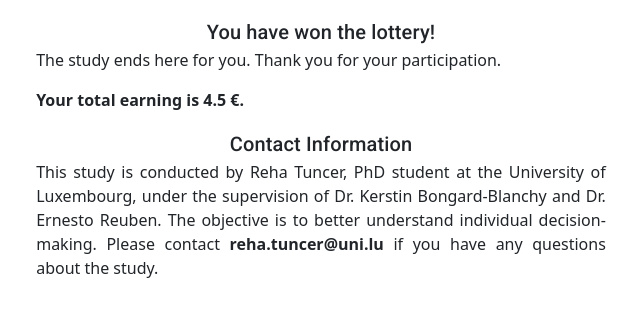
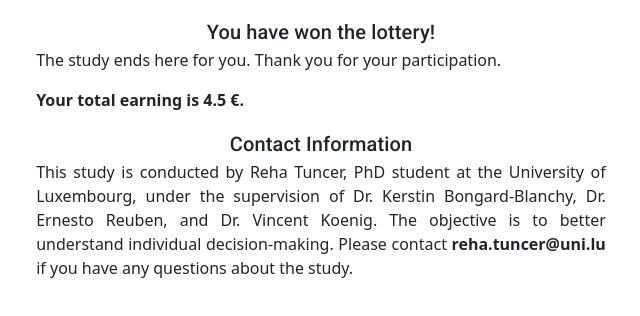
Before and after one commit to reha96/labor_leisure_experiment, a React (Create React App) app: page /1/lotwin in a window 1280 px wide. Shown: the top 316 px of the page, without its empty margins (319-959 px from the left). Built offline with nearby package versions, Linux system fonts and the light colour scheme.

Commit message:
progress Home3

```diff
--- a/src/Components/Timer.js
+++ b/src/Components/Timer.js
@@ -1,61 +1,80 @@
-import React from 'react'
-import { useState, useEffect } from 'react';
-import { useNavigate } from 'react-router-dom';
-import QueryBuilderRoundedIcon from '@mui/icons-material/QueryBuilderRounded';
-import LinearProgress from '@mui/material/LinearProgress';
-import Typography from '@mui/material/Typography';
-import Button from '@mui/material/Button';
-import Dialog from '@mui/material/Dialog';
-import DialogActions from '@mui/material/DialogActions';
-import DialogContent from '@mui/material/DialogContent';
-import DialogContentText from '@mui/material/DialogContentText';
+import React from "react";
+import { useState, useEffect } from "react";
+import QueryBuilderRoundedIcon from "@mui/icons-material/QueryBuilderRounded";
+import LinearProgress from "@mui/material/LinearProgress";
+import Typography from "@mui/material/Typography";
+import Button from "@mui/material/Button";
+import Dialog from "@mui/material/Dialog";
+import DialogActions from "@mui/material/DialogActions";
+import DialogContent from "@mui/material/DialogContent";
+import DialogContentText from "@mui/material/DialogContentText";
 
 const Timer = (props) => {
   const { initialMinute = 0, initialSeconds = 0 } = props;
   const [minutes, setMinutes] = useState(initialMinute);
   const [seconds, setSeconds] = useState(initialSeconds);
-  const navigate = useNavigate();
   const [open, setOpen] = React.useState(false);
 
   const handleClose = () => {
     setOpen(false);
-    localStorage.setItem('clickedOKtoswitch', 'yes');
+    localStorage.setItem("clickedOKtoswitch", "yes");
     // window.location.reload(true);
   };
 
   useEffect(() => {
-
     let myInterval = setInterval(() => {
       if (seconds > 0) {
         setSeconds(seconds - 1);
       }
       if (seconds === 0) {
         if (minutes === 0) {
-          clearInterval(myInterval)
+          clearInterval(myInterval);
         } else {
           setMinutes(minutes - 1);
           setSeconds(59);
         }
         if (minutes === 10) {
-          setOpen(true)
+          setOpen(true);
         }
       }
-    }, 1000)
+    }, 1000);
     return () => {
-      window.localStorage.setItem('lastmin', minutes);
-      window.localStorage.setItem('lastsec', seconds);
-      window.localStorage.setItem('progress', 100 - Math.round((parseInt(window.localStorage.getItem('lastmin') * 60) + parseInt(window.localStorage.getItem('lastsec'))) / 7.2));
+      window.localStorage.setItem("lastmin", minutes);
+      window.localStorage.setItem("lastsec", seconds);
+      window.localStorage.setItem(
+        "progress",
+        100 -
+          Math.round(
+            (parseInt(window.localStorage.getItem("lastmin") * 60) +
+              parseInt(window.localStorage.getItem("lastsec"))) /
+              7.2
+          )
+      );
 
       clearInterval(myInterval);
     };
   });
   return (
     <div className="timer">
-      <LinearProgress variant="determinate" value={parseInt(window.localStorage.getItem('progress'))} />
-      {minutes <= 0 && seconds <= 0
-        ? navigate('/end')
-        : <Typography variant='h6' sx={{ display: 'flex', justifyContent: 'center', alignItems: 'center', }}><QueryBuilderRoundedIcon /> {minutes}:{seconds < 10 ? `0${seconds}` : seconds} &nbsp;</Typography>
-      }
+      <LinearProgress
+        variant="determinate"
+        value={parseInt(window.localStorage.getItem("progress"))}
+      />
+      {minutes <= 0 && seconds <= 0 ? (
+        window.location.replace("end")
+      ) : (
+        <Typography
+          variant="h6"
+          sx={{
+            display: "flex",
+            justifyContent: "center",
+            alignItems: "center",
+          }}
+        >
+          <QueryBuilderRoundedIcon /> {minutes}:
+          {seconds < 10 ? `0${seconds}` : seconds} &nbsp;
+        </Typography>
+      )}
       <Dialog
         open={open}
         onClose={null}
@@ -78,7 +97,7 @@ const Timer = (props) => {
         </DialogActions>
       </Dialog>
     </div>
-  )
-}
+  );
+};
 
 export default Timer;
--- a/src/Pages/Home2.js
+++ b/src/Pages/Home2.js
@@ -31,13 +31,13 @@ const Home2 = () => {
 
   const handleRadioChange = (event) => {
     setValue(event.target.value);
-    console.log(event.target.value);
+    // console.log(event.target.value);
 
     if (event.target.value === "1-70") {
       setHelperText("You got it!");
       setError(false);
       localStorage.setItem("stop", "true");
-      console.log(localStorage.getItem("stop"));
+      // console.log(localStorage.getItem("stop"));
     } else if (event.target.value === "1" || event.target.value === "fast") {
       setHelperText("Sorry, wrong answer!");
       setError(true);
--- a/src/Pages/Home3.js
+++ b/src/Pages/Home3.js
@@ -89,9 +89,9 @@ const Home3 = () => {
 
         <Alert sx={{ mb: 2 }} className="HomePage_p" severity="warning">
           {" "}
-          Please make sure you are in an environment where you can comfortably
+          Please ensure you are in an environment where you can comfortably
           watch the videos.{" "}
-          <strong>Do not forget to turn on the sound of your device. </strong>
+          <strong>Remember to turn on the sound of your device. </strong>
         </Alert>
 
         <div className="center">
--- a/src/Pages/LotteryWin.js
+++ b/src/Pages/LotteryWin.js
@@ -1,19 +1,13 @@
-import * as React from 'react';
-import { BrowserRouter as Router, Routes, Route } from 'react-router-dom'
-import Link from '@mui/material/Link';
-import '../App.css';
-import Container from 'react-bootstrap/Container';
-import ConfirmUpdate from '../Components/ConfirmUpdate';
-import ButtonM from '@mui/material/Button';
-import Typography from '@mui/material/Typography';
-import { useState, useEffect } from 'react';
-
+import * as React from "react";
+import "../App.css";
+import Container from "react-bootstrap/Container";
+import Typography from "@mui/material/Typography";
+import { useState } from "react";
 
 const LotteryWin = () => {
-
-    const [divi, setDivi] = useState(window.localStorage.getItem('time_choice'));
+  const [divi, setDivi] = useState(window.localStorage.getItem("time_choice"));
   return (
-        <div className='Page2'>
+    <div className="Page2">
       <style type="text/css">
         {`
         .container-sm{
@@ -46,20 +40,35 @@ const LotteryWin = () => {
           }
           `}
       </style>
-            <Container className="p-1" fluid='sm'>
-
-                <Typography variant='h6' className="center">You have won the lottery!</Typography>
+      <Container className="p-1" fluid="sm">
+        <Typography variant="h6" className="center">
+          You have won the lottery!
+        </Typography>
         <p className="HomePage_p">
           The study ends here for you. Thank you for your participation.
         </p>
         <p className="HomePage_p">
-                    <strong>Your total earning is {((((divi / 100) * 600 * 0.75) / 100) + ((((100 - divi) / 100) * 600 * 0.25) / 100) + 3).toPrecision(2)} €.</strong>
+          <strong>
+            Your total earning is{" "}
+            {(
+              ((divi / 100) * 600 * 0.75) / 100 +
+              (((100 - divi) / 100) * 600 * 0.25) / 100 +
+              3
+            ).toPrecision(2)}{" "}
+            €.
+          </strong>
         </p>
 
-                <Typography variant='h6' className="center">Contact Information</Typography>
-                <p className="HomePage_p">This study is conducted by Reha Tuncer, PhD student at the University of Luxembourg, under the supervision of Dr. Kerstin Bongard-Blanchy and Dr. Ernesto Reuben.
-                    The objective is to better understand individual decision-making.
-                    Please contact <strong>reha.tuncer@uni.lu</strong> if you have any questions about the study.
+        <Typography variant="h6" className="center">
+          Contact Information
+        </Typography>
+        <p className="HomePage_p">
+          This study is conducted by Reha Tuncer, PhD student at the University
+          of Luxembourg, under the supervision of Dr. Kerstin Bongard-Blanchy,
+          Dr. Ernesto Reuben, and Dr. Vincent Koenig. The objective is to better
+          understand individual decision-making. Please contact{" "}
+          <strong>reha.tuncer@uni.lu</strong> if you have any questions about
+          the study.
         </p>
 
         {/* <div className='center'>
@@ -67,10 +76,9 @@ const LotteryWin = () => {
                         <strong>Begin Study</strong>
                     </ButtonM>
                 </div> */}
+      </Container>
+    </div>
+  );
+};
 
-            </Container>
-        </div >
-    )
-}
-
-export default LotteryWin
+export default LotteryWin;
```
Lines whose indentation alone changed are shown as unchanged.
